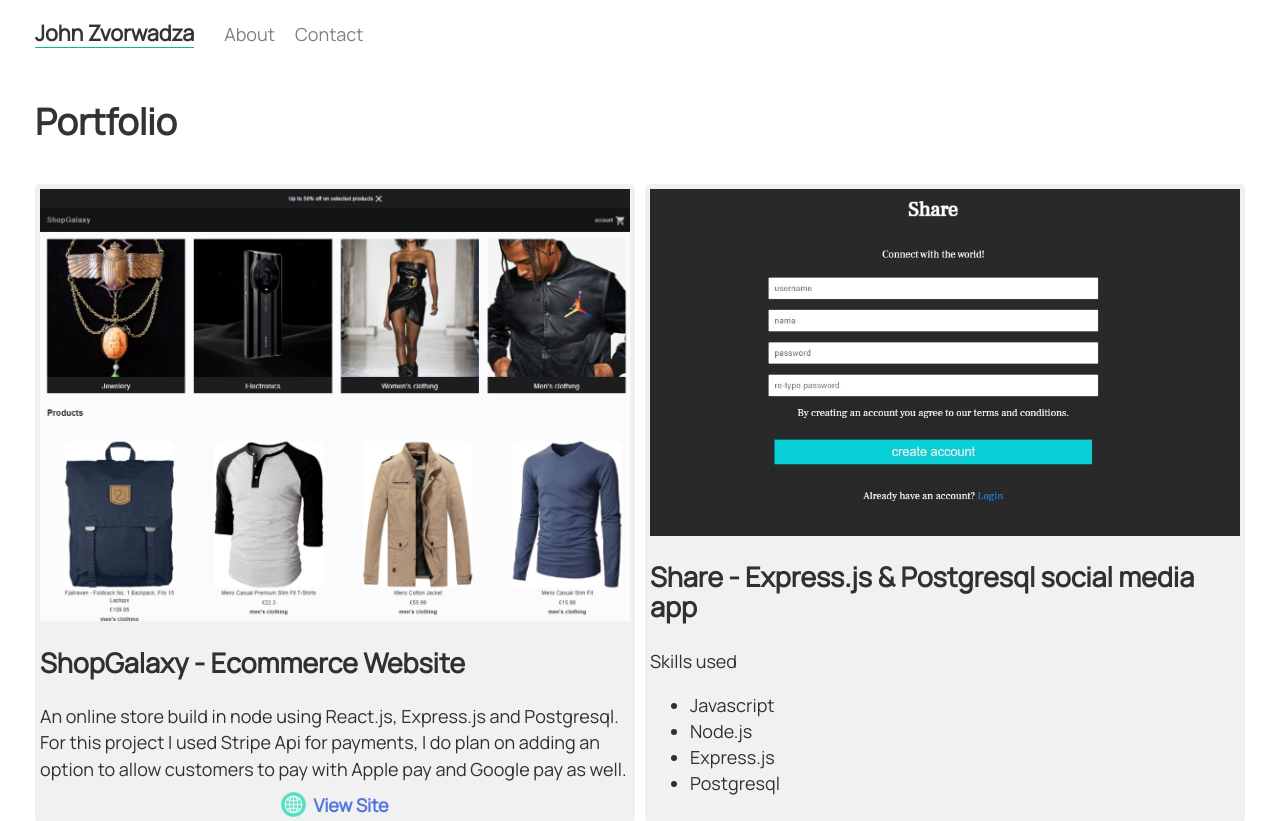
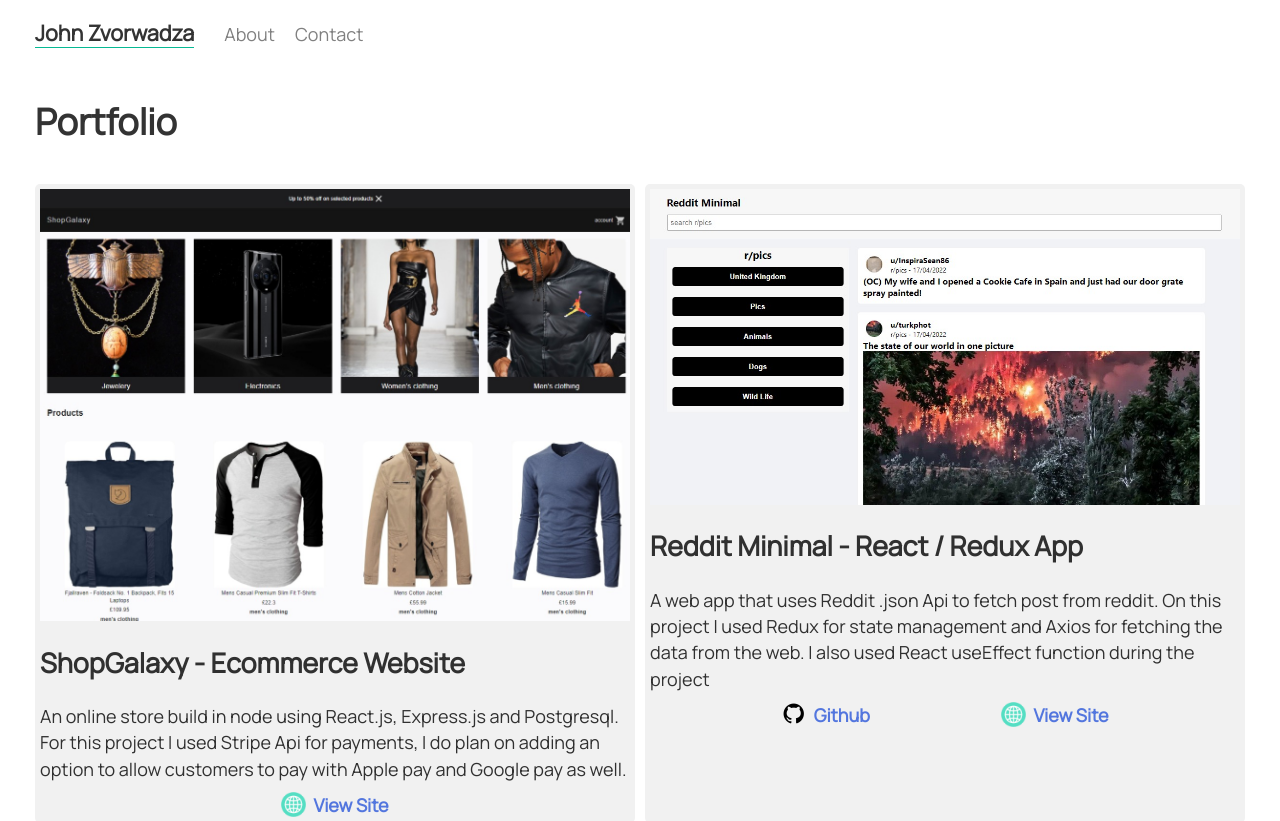
Before and after one commit to johnzvorwadza/react_portfolio, a React (Create React App) app: page /#/ in a window 1280 px wide. Shown: the top 821 px of the page. Built offline with nearby package versions, Linux system fonts and the light colour scheme.

Commit message:
removed share project from portfolio

```diff
--- a/src/Portfolio.js
+++ b/src/Portfolio.js
@@ -23,32 +23,6 @@
                 />
             </div>
         </div>
-
-
-
-
-<div className='portfolio'>
-            <img className='portfolioImg' src={shareimage}/>
-            <div>
-                <h2 style={{marginTop:20}}>Share - Express.js & Postgresql social media app </h2>
-                <span>Skills used
-                    <ul>
-                        <li>Javascript</li>
-                        <li>Node.js</li>
-                        <li>Express.js</li>
-                        <li>Postgresql</li>
-                    </ul></span>
-                <Links link={
-                    {
-                        'github':null
-                        ,'web':null
-                     }
-                }
-                />
-            </div>
-        </div>
-
-
 
 
         <div className='portfolio'>
```
